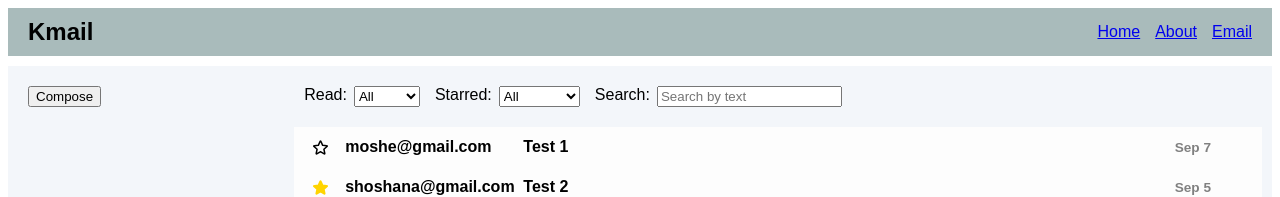
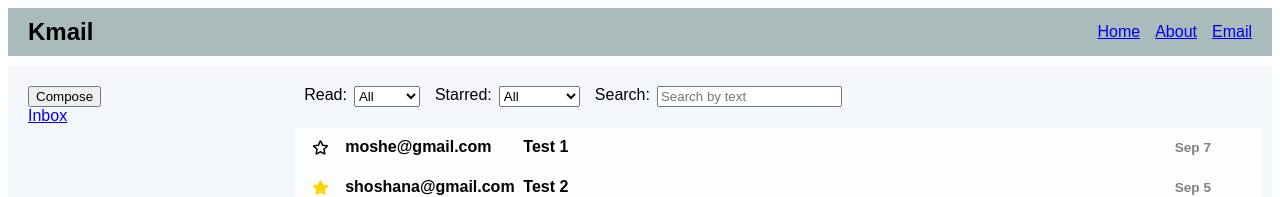
Before and after one commit to kerenduchan/kmail, a React (Vite) app: page /#/email in a window 1280 px wide. Shown: the top 197 px of the page. Built offline with nearby package versions, Linux system fonts and the light colour scheme.

Commit message:
*.WIP-FEATURE-email-inbox

```diff
--- a/src/App.jsx
+++ b/src/App.jsx
@@ -28,6 +28,7 @@ function App() {
                                 path="/email/compose"
                                 element={<EmailCompose />}
                             />
+                            <Route path="/email/inbox" element={null} />
                         </Route>
                     </Routes>
                 </main>
--- a/src/cmps/EmailSidebar.jsx
+++ b/src/cmps/EmailSidebar.jsx
@@ -9,6 +9,15 @@ export function EmailSidebar() {
             >
                 <button>Compose</button>
             </Link>
+
+            <section className="email-sidebar-folders">
+                <Link
+                    className="email-sidebar-folder-inbox"
+                    to={'/email/inbox'}
+                >
+                    Inbox
+                </Link>
+            </section>
         </section>
     )
 }
--- a/src/pages/EmailIndex.jsx
+++ b/src/pages/EmailIndex.jsx
@@ -18,6 +18,15 @@ export function EmailIndex() {
     useEffect(() => {
         loadEmails()
     }, [filter])
+
+    useEffect(() => {
+        if (location.pathname == '/email/inbox') {
+            setFilter((prev) => ({
+                ...prev,
+                to: emailService.getLoggedInUser().email,
+            }))
+        }
+    }, [location])
 
     function onSetFilter(fieldsToUpdate) {
         setFilter((prevFilter) => ({ ...prevFilter, ...fieldsToUpdate }))
--- a/src/services/email.service.js
+++ b/src/services/email.service.js
@@ -8,6 +8,7 @@ export const emailService = {
     getById,
     createEmail,
     getDefaultFilter,
+    getLoggedInUser,
 }
 
 const loggedinUser = {
@@ -16,6 +17,10 @@ const loggedinUser = {
 }
 
 const STORAGE_KEY = 'emails'
+
+function getLoggedInUser() {
+    return loggedinUser
+}
 
 _createEmails()
 
@@ -32,7 +37,8 @@ async function query(filter) {
                     email.subject
                         .toLowerCase()
                         .includes(lowercaseSearchString) ||
-                    email.body.toLowerCase().includes(lowercaseSearchString))
+                    email.body.toLowerCase().includes(lowercaseSearchString)) &&
+                (!filter.to || filter.to == email.to)
         )
     }
     return emails
```
